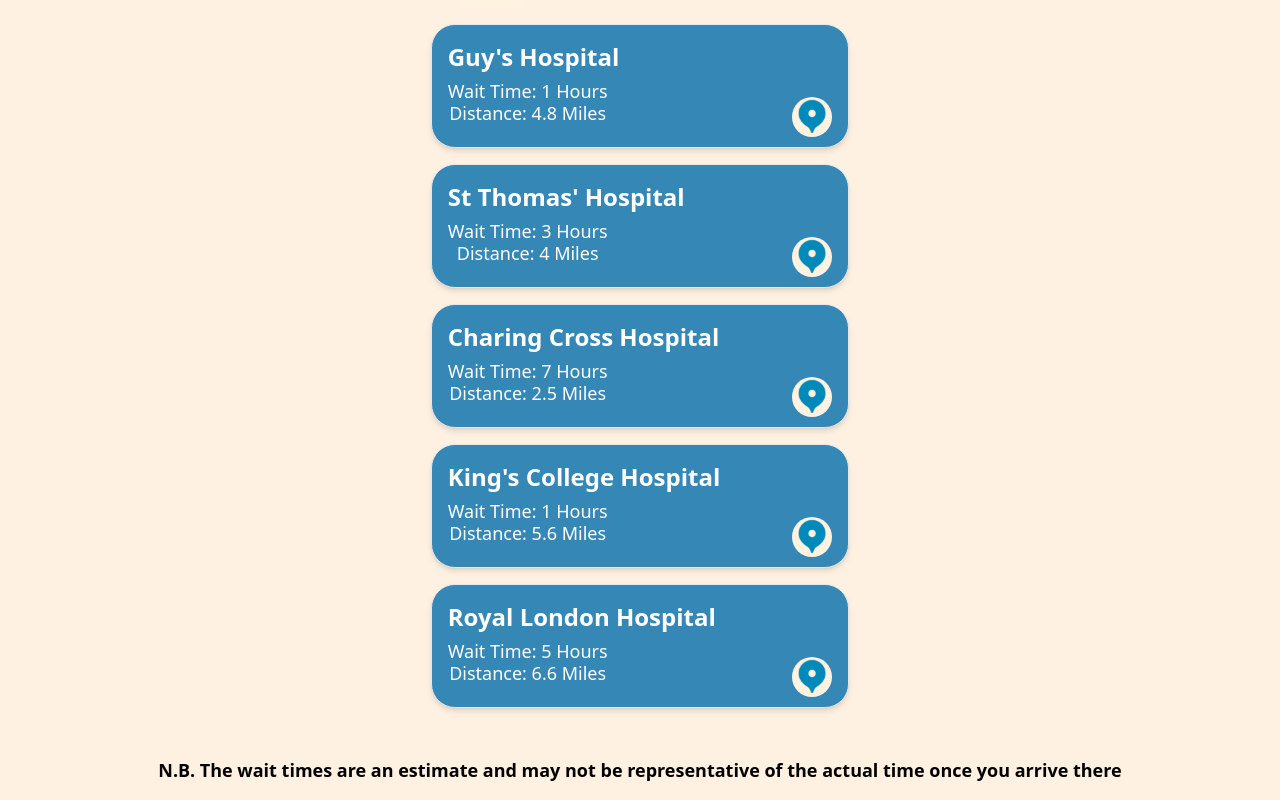
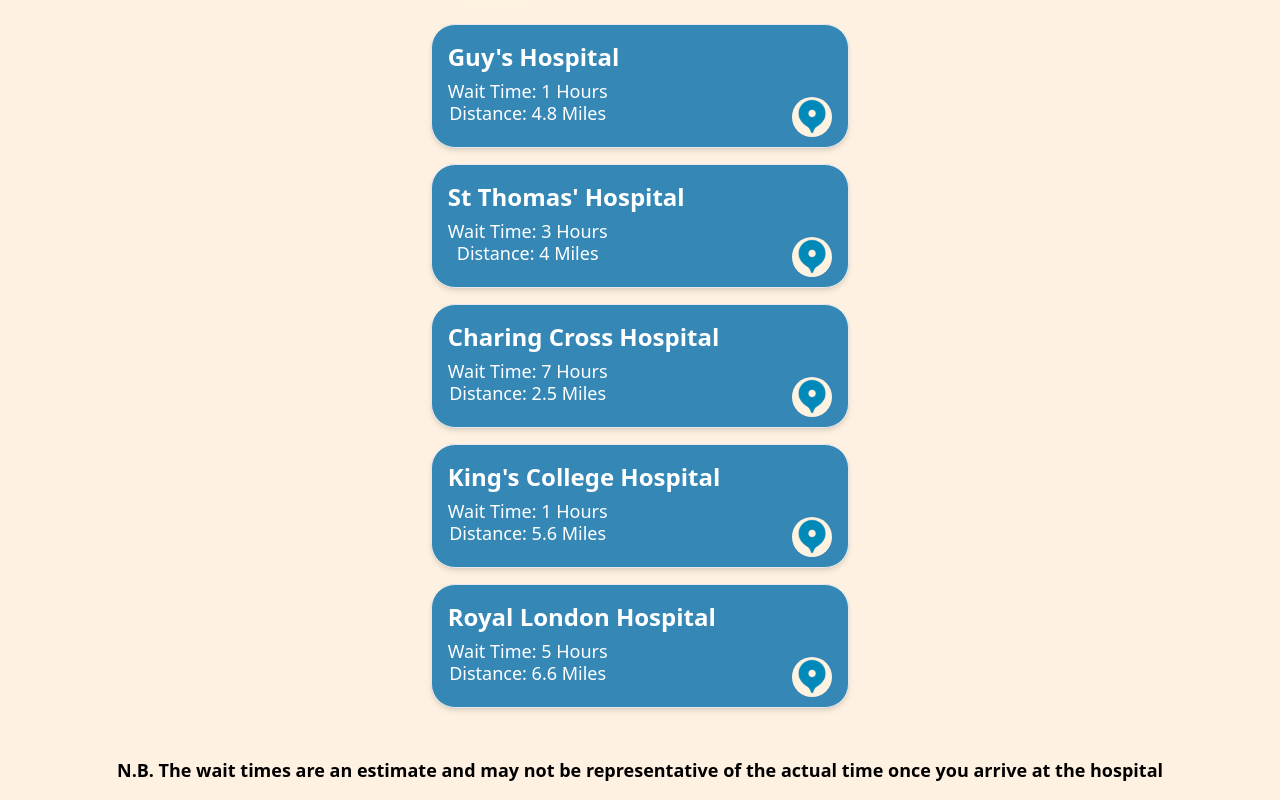
Before and after one commit to kufupa/drp44, a React (Create React App) app: page /HospitalScreen in a window 1280 px wide. Shown: the part 424-1224 px from the top of the page. Built offline with nearby package versions, Linux system fonts and the light colour scheme; no server answers; the database is empty.

Commit message:
Fix: NB Wording

```diff
--- a/src/pages/HospitalScreen.tsx
+++ b/src/pages/HospitalScreen.tsx
@@ -140,7 +140,7 @@
         ))}
 
       </div>
-      <div className='mt-8 text-lg'>N.B. The wait times are an estimate and may not be representative of the actual time once you arrive there</div>
+      <div className='mt-8 text-lg'>N.B. The wait times are an estimate and may not be representative of the actual time once you arrive at the hospital</div>
 
     </div>
   );
```
